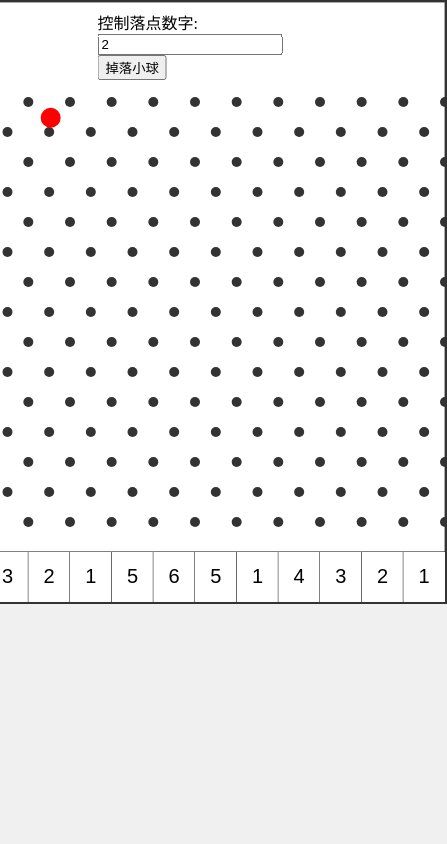
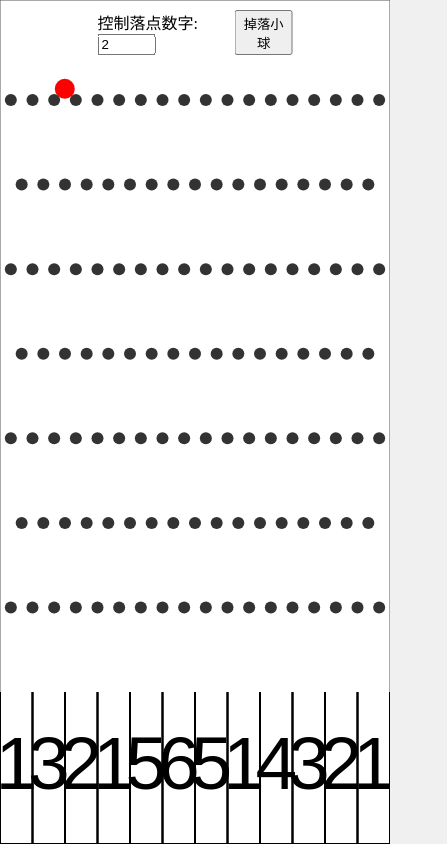
Before and after one commit to tobycroft/html_doudian_game, a plain HTML site: page fall.html in a window 390 px wide. Both pictures are taken after a click on the button "掉落小球". Shown: the whole page, 447 px wide, since content can reach past the window. Drawn offline with nearby package versions, Linux system fonts and the light colour scheme.

Commit message:
Update fall.html to support iPhone landscape mode and improve UI responsiveness

```diff
--- a/fall.html
+++ b/fall.html
@@ -2,30 +2,66 @@
 <html lang="en">
 <head>
     <meta charset="UTF-8">
-    <title>增强版可控Plinko</title>
+    <title>iPhone 横屏 Plinko</title>
+    <meta name="viewport" content="width=device-width, initial-scale=1.0, user-scalable=no">
     <style>
-        body { margin: 0; background: #f0f0f0; display: flex; justify-content: center; align-items: flex-start; height: 100vh; }
-        canvas { border: 2px solid #333; background: #fff; display: block; }
-        #controls { position: absolute; top: 10px; left: 50%; transform: translateX(-50%); }
+        body {
+            margin: 0;
+            background: #f0f0f0;
+            overflow: hidden;
+        }
+
+        canvas {
+            display: block;
+        }
+
+        #controls {
+            position: absolute;
+            top: 10px;
+            left: 50%;
+            transform: translateX(-50%);
+            display: flex;
+            gap: 10px;
+            z-index: 100;
+        }
+
+        #controls input {
+            width: 50px;
+        }
     </style>
 </head>
 <body>
+<div id="result" style="position:absolute;top:50px;left:50%;transform:translateX(-50%);font-size:20px;color:red;"></div>
+
 <div id="controls">
     <label>控制落点数字: <input id="targetNum" type="number" value="2"></label>
     <button id="dropBall">掉落小球</button>
 </div>
 <script src="https://cdn.jsdelivr.net/npm/matter-js@0.19.0/build/matter.min.js"></script>
 <script>
-    const { Engine, Render, Runner, Bodies, Composite, Events, Body } = Matter;
+
+
+    const {Engine, Render, Runner, Bodies, Composite, Events, Body} = Matter;
 
     // -------------------- 初始化 --------------------
     const engine = Engine.create();
     const world = engine.world;
-    const width = 500, height = 600;
+
+    // 横屏自适应
+    let width = window.innerWidth;
+    let height = window.innerHeight;
+
+    window.addEventListener('resize', () => {
+        width = window.innerWidth;
+        height = window.innerHeight;
+        render.canvas.width = width;
+        render.canvas.height = height;
+    });
+
     const render = Render.create({
         element: document.body,
         engine,
-        options: { width, height, wireframes: false, background: '#fff' }
+        options: {width, height, wireframes: false, background: '#fff'}
     });
     Render.run(render);
     Runner.run(Runner.create(), engine);
@@ -33,105 +69,131 @@
     // 边界
     const wallThickness = 20;
     Composite.add(world, [
-        Bodies.rectangle(width/2, -wallThickness/2, width, wallThickness, { isStatic: true }),
-        Bodies.rectangle(width/2, height + wallThickness/2, width, wallThickness, { isStatic: true }),
-        Bodies.rectangle(-wallThickness/2, height/2, wallThickness, height, { isStatic: true }),
-        Bodies.rectangle(width + wallThickness/2, height/2, wallThickness, height, { isStatic: true })
+        Bodies.rectangle(width / 2, -wallThickness / 2, width, wallThickness, {isStatic: true}),
+        Bodies.rectangle(width / 2, height + wallThickness / 2, width, wallThickness, {isStatic: true}),
+        Bodies.rectangle(-wallThickness / 2, height / 2, wallThickness, height, {isStatic: true}),
+        Bodies.rectangle(width + wallThickness / 2, height / 2, wallThickness, height, {isStatic: true})
     ]);
 
     // -------------------- 底部格子 --------------------
-    const slotsArr = [1,3,2,1,5,6,5,1,4,3,2,1];
+    const slotsArr = [1, 3, 2, 1, 5, 6, 5, 1, 4, 3, 2, 1];
     const slotCount = slotsArr.length;
     const slotWidth = width / slotCount;
-    const slotHeight = 50;
+    const slotHeight = height * 0.18; // 占屏幕高度比例
 
-    // 绘制格子框
-    for(let i=0;i<slotCount;i++){
-        const x = i*slotWidth + slotWidth/2;
-        const y = height - slotHeight/2;
-        Composite.add(world, Bodies.rectangle(x, y, slotWidth, slotHeight, {
+    for (let i = 0; i < slotCount; i++) {
+        const leftX = i * slotWidth;
+        const rightX = (i + 1) * slotWidth;
+        const yTop = height - slotHeight;
+        const yBottom = height;
+        // 左边
+        Composite.add(world, Bodies.rectangle(leftX, yTop + slotHeight / 2, 2, slotHeight, {
             isStatic: true,
-            render: { fillStyle:'#fff', lineWidth:1, strokeStyle:'#000' }
+            render: {fillStyle: '#000'}
+        }));
+        // 右边
+        Composite.add(world, Bodies.rectangle(rightX, yTop + slotHeight / 2, 2, slotHeight, {
+            isStatic: true,
+            render: {fillStyle: '#000'}
+        }));
+        // 底部
+        Composite.add(world, Bodies.rectangle(leftX + slotWidth / 2, yBottom, slotWidth, 2, {
+            isStatic: true,
+            render: {fillStyle: '#000'}
         }));
     }
 
-    // Canvas绘制格子内数字
+    // Canvas绘制数字在格子内
     const canvas = render.canvas;
     const ctx = canvas.getContext('2d');
-    (function drawSlotNumbers(){
-        ctx.clearRect(0,0,width,height);
+    (function drawSlotNumbers() {
+        ctx.clearRect(0, 0, width, height);
         Render.world(render);
         ctx.fillStyle = '#000';
-        ctx.font = '20px Arial';
+        ctx.font = `${Math.floor(slotHeight / 2)}px Arial`;
         ctx.textAlign = 'center';
         ctx.textBaseline = 'middle';
-        for(let i=0;i<slotCount;i++){
-            const x = i*slotWidth + slotWidth/2;
-            const y = height - slotHeight/2;
+        for (let i = 0; i < slotCount; i++) {
+            const x = i * slotWidth + slotWidth / 2;
+            const y = height - slotHeight / 2;
             ctx.fillText(slotsArr[i], x, y);
         }
         requestAnimationFrame(drawSlotNumbers);
     })();
 
-    // -------------------- 增加柱子密度 --------------------
-    const rows = 15;  // 增加行数
-    const cols = 12;  // 增加列数
+    // -------------------- 三角形柱子网格 --------------------
+    const rows = 7;   // 行数
+    const cols = 18;   // 列数（偶数行柱子数）
     const spacingX = width / cols;
-    const spacingY = (height - 150) / rows;
-    for(let row=0; row<rows; row++){
-        for(let col=0; col<cols; col++){
-            const offset = row % 2 === 0 ? spacingX/2 : 0;
-            const x = col*spacingX + offset + spacingX/2;
-            const y = row*spacingY + 100;
-            Composite.add(world, Bodies.circle(x, y, 5, {
+    const spacingY = (height - slotHeight - 100) / rows; // 留出底部格子高度
+    const radius = 6;
+
+    for (let row = 0; row < rows; row++) {
+        const isOdd = row % 2 !== 0;
+        const offsetX = isOdd ? spacingX / 2 : 0; // 奇数行偏移
+        const colCount = isOdd ? cols - 1 : cols; // 偶数行完整列，奇数行少一列
+        for (let col = 0; col < colCount; col++) {
+            const x = col * spacingX + offsetX + spacingX / 2;
+            const y = row * spacingY + 100;
+            Composite.add(world, Bodies.circle(x, y, radius, {
                 isStatic: true,
-                render: { fillStyle: '#333' }
+                render: {fillStyle: '#333'}
             }));
         }
     }
 
     // -------------------- 小球生成 --------------------
     const balls = [];
-    function dropBall(targetNum){
+
+    function dropBall(targetNum) {
         const targetIndexes = [];
-        slotsArr.forEach((v,i)=>{ if(v===targetNum) targetIndexes.push(i); });
-        if(targetIndexes.length === 0) return;
+        slotsArr.forEach((v, i) => {
+            if (v === targetNum) targetIndexes.push(i);
+        });
+        if (targetIndexes.length === 0) return;
 
-        const chosenIndex = targetIndexes[Math.floor(Math.random()*targetIndexes.length)];
-        const minX = chosenIndex*slotWidth + 10;
-        const maxX = (chosenIndex+1)*slotWidth - 10;
-        const startX = Math.random()*(maxX - minX) + minX;
+        const chosenIndex = targetIndexes[Math.floor(Math.random() * targetIndexes.length)];
+        const targetX = chosenIndex * slotWidth + slotWidth / 2;
 
-        const ball = Bodies.circle(startX, 50, 10, { restitution: 0.5, render: { fillStyle: '#f00' } });
-        ball.targetX = chosenIndex*slotWidth + slotWidth/2;  // 微力引导目标
+        // 从目标格子附近随机偏移投下，而不是正上方
+        const offsetRange = slotWidth * 0.5; // ±50%格子宽度
+        const startX = targetX + (0.5 - Math.random()) *5* offsetRange;
+        const ball = Bodies.circle(startX, 50, 10, {
+            restitution: 0.6,
+            friction: 0.85,
+            frictionAir: 0.045,
+            render: {fillStyle: '#f00'}
+        });
+        ball.targetX = targetX;
         balls.push(ball);
         Composite.add(world, ball);
     }
 
-    // -------------------- 小球微力控制 --------------------
-    Events.on(engine, 'afterUpdate', function() {
-        for(let i=balls.length-1;i>=0;i--){
+
+    // -------------------- 小球微力引导 --------------------
+    Events.on(engine, 'afterUpdate', function () {
+        for (let i = balls.length - 1; i >= 0; i--) {
             const ball = balls[i];
-            // 微力引导，但非常轻微
-            if(ball.position.y < height - 100){
+            if (ball.position.y < height - 100) {
                 const dx = ball.targetX - ball.position.x;
-                Body.applyForce(ball, ball.position, { x: dx*0.00003, y:0 });
+                Body.applyForce(ball, ball.position, {x: dx * 0.000002, y: 0});
             }
-            // 检测落地
-            if(ball.position.y > height - slotHeight/2){
+            if (ball.position.y > height - 15) {
                 const index = Math.floor(ball.position.x / slotWidth);
-                alert(`小球落在数字: ${slotsArr[index]} (格子${index})`);
+                document.getElementById('result').innerText = `小球落在数字: ${slotsArr[index]} (格子${index})`;
                 Composite.remove(world, ball);
-                balls.splice(i,1);
+                balls.splice(i, 1);
             }
         }
     });
 
     // -------------------- 控件 --------------------
-    document.getElementById('dropBall').addEventListener('click', ()=>{
+    document.getElementById('dropBall').addEventListener('click', () => {
         const targetNum = parseInt(document.getElementById('targetNum').value);
         dropBall(targetNum);
     });
+
+
 </script>
 </body>
 </html>
```
